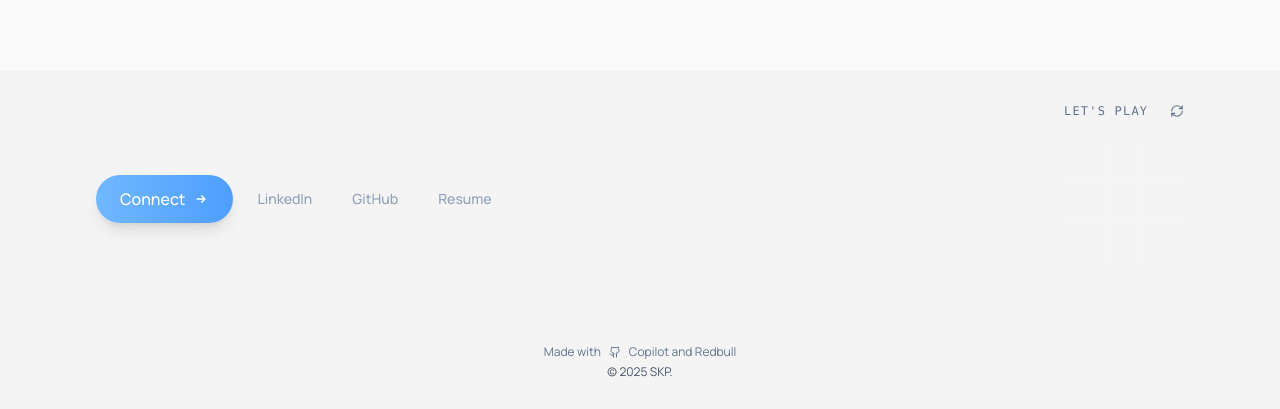
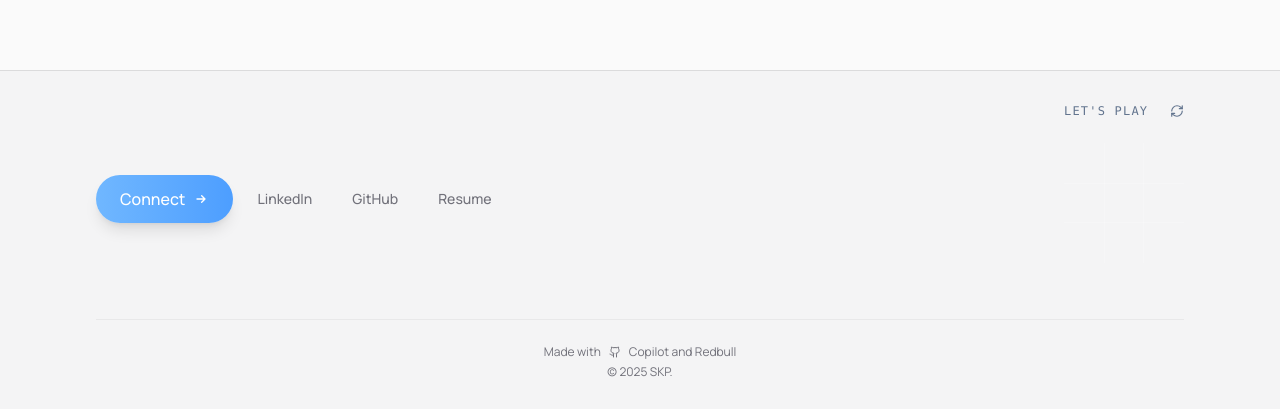
Before and after one commit to SkpGit28/My-Digital-Space, a Next.js app: page / in a window 1280 px wide. Shown: the part 2015-2424 px from the top of the page. Built offline with nearby package versions, Linux system fonts and the light colour scheme.

Commit message:
light-mode: convert footer section colors to tokens

```diff
--- a/src/Components/Footer.tsx
+++ b/src/Components/Footer.tsx
@@ -7,7 +7,7 @@ export default function Footer() {
   const currentYear = new Date().getFullYear();
 
   return (
-    <footer className="border-t border-white/10 py-8 bg-footer-bg">
+    <footer className="border-t border-black/10 py-8 bg-footer-bg">
       <Container>
         <div className="flex flex-col gap-6">
           {/* Main Content Row */}
@@ -48,7 +48,7 @@ export default function Footer() {
                     key={link.name}
                     href={link.url}
                     download={link.download}
-                    className="group flex items-center gap-1 text-slate-400 hover:text-white transition-colors"
+                    className="group flex items-center gap-1 text-text-secondary hover:text-foreground transition-colors"
                   >
                     <span className="text-sm font-medium">{link.name}</span>
                     <ArrowUpRight className="w-3 h-3 opacity-0 -translate-x-1 group-hover:opacity-100 group-hover:translate-x-0 transition-all duration-300" />
@@ -64,13 +64,13 @@ export default function Footer() {
           </div>
 
           {/* Copyright */}
-          <div className="flex flex-col items-center justify-center gap-1 text-center border-t border-white/5 pt-6">
-            <div className="flex items-center gap-2 text-slate-500 text-xs">
+          <div className="flex flex-col items-center justify-center gap-1 text-center border-t border-black/5 pt-6">
+            <div className="flex items-center gap-2 text-text-secondary text-xs">
               <span>Made with</span>
               <Github size={12} />
               <span>Copilot and Redbull</span>
             </div>
-            <p className="text-xs text-slate-600">© {currentYear} SKP.</p>
+            <p className="text-xs text-text-secondary">© {currentYear} SKP.</p>
           </div>
         </div>
       </Container>
```
